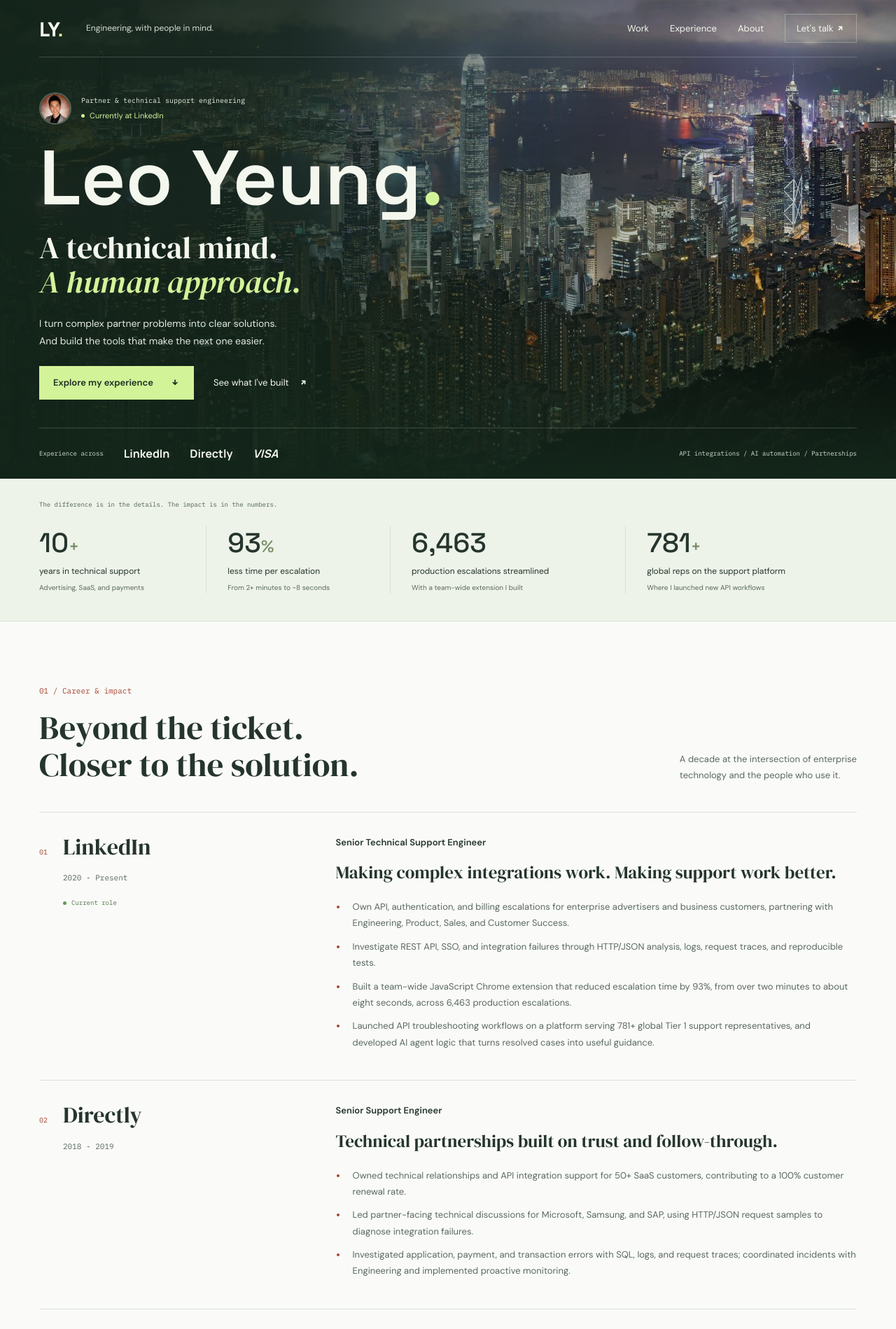
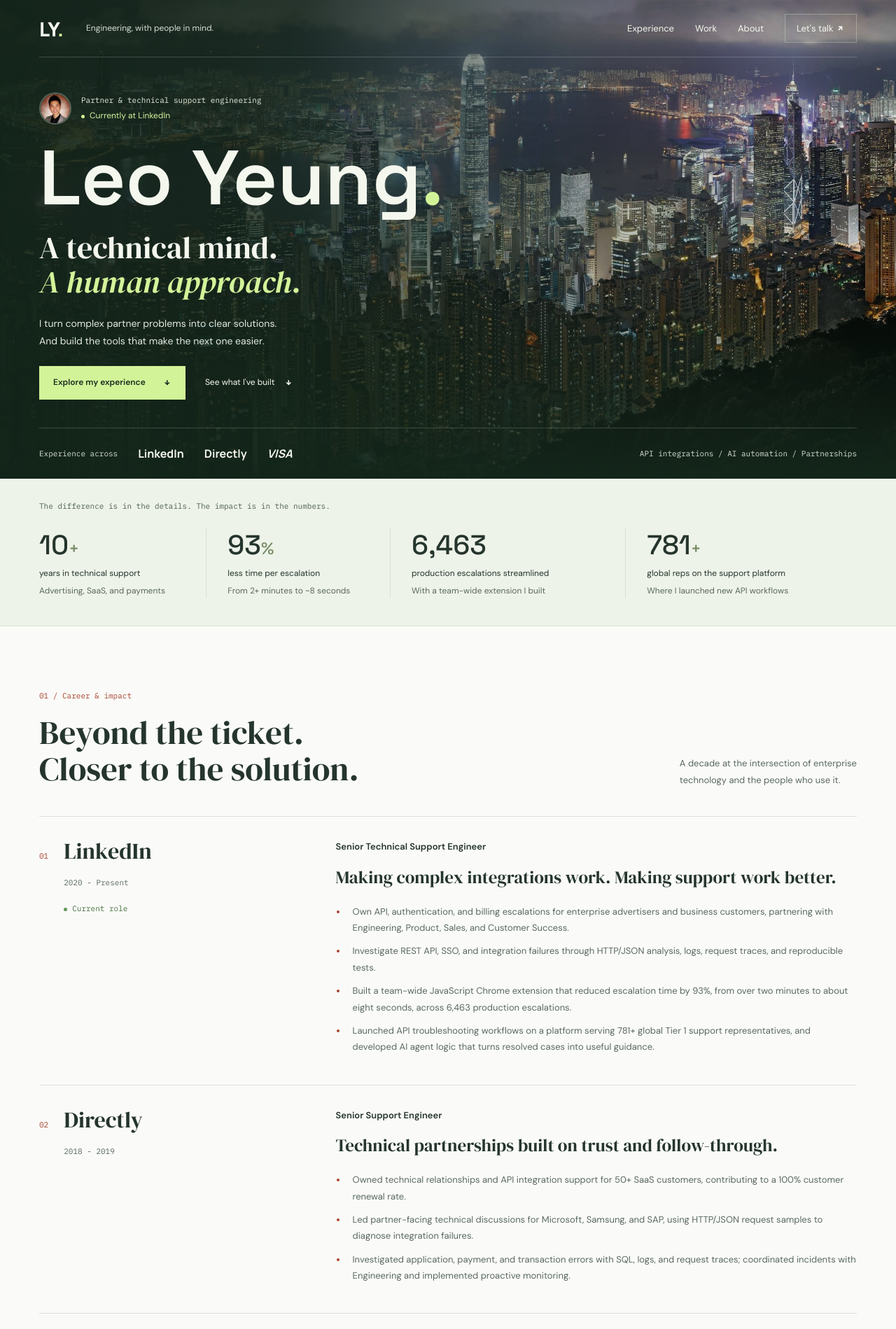
Before and after one commit to leokyeung/leokyeung.com, a PHP site: page / in a window 1280 px wide. Shown: the top 1899 px of the page at 70% size. Run offline with PHP 8.4, Linux system fonts and the light colour scheme.

Commit message:
Improve readability, nav order, and focus visibility

```diff
--- a/css/designs.css
+++ b/css/designs.css
@@ -635,7 +635,11 @@
 	body[data-design="hybrid"] .contact-row h2 { font-size: 31px; }
 	body[data-design="hybrid"] .section-heading h2 { font-size: 32px; }
 }
-@media (max-height: 700px) {
+/* Must stay after the breakpoints so these minimum sizes win. */
+body[data-design="hybrid"] .site-header { --accent: #d3f399; }
+body[data-design="hybrid"] .eyebrow, body[data-design="hybrid"] .section-kicker, body[data-design="hybrid"] .hybrid-intro .eyebrow, body[data-design="hybrid"] .hybrid-impact .section-kicker, body[data-design="hybrid"] .hybrid-companies > span, body[data-design="hybrid"] .hybrid-specialties, body[data-design="hybrid"] .current-role, body[data-design="hybrid"] .job-number, body[data-design="hybrid"] .project-visual-toolbar > span, body[data-design="hybrid"] .project-meta, body[data-design="hybrid"] .project-tags { font-size: 11px; }
+body[data-design="hybrid"] .hybrid-current, body[data-design="hybrid"] .metric small, body[data-design="hybrid"] .project-view-switcher button, body[data-design="hybrid"] .project-visual-caption, body[data-design="hybrid"] .project-features, body[data-design="hybrid"] .site-footer, body[data-design="hybrid"] .hero-hybrid .hero-actions { font-size: 12px; }
+body[data-design="hybrid"] .hybrid-companies { flex-wrap: wrap; }@media (max-height: 700px) {
 	.hero-hybrid { padding-top: 105px; }
 	.hero-hybrid h1 { font-size: 76px; margin-bottom: 14px; }
 	.hero-hybrid h2 { font-size: 35px; }
--- a/js/designs.js
+++ b/js/designs.js
@@ -75,7 +75,9 @@
 const actions = `<div class="hero-actions"><a class="primary-link" href="#work">Explore my work ${icon('arrow-down')}</a><a class="text-link" href="https://www.linkedin.com/in/leokyeung/" ${external}>LinkedIn ${icon('arrow-top-right')}</a></div>`;
 
 function header() {
-  return `<header class="site-header wrap"><a class="wordmark" href="#main" aria-label="Leo Yeung home">LY<span>.</span></a><span class="header-context">Engineering, with people in mind.</span><nav class="site-nav" aria-label="Main navigation"><a href="#work">Work</a><a href="#experience">Experience</a><a href="#about">About</a><a class="nav-contact" href="mailto:leoyeung99@gmail.com">Let's talk ${icon('arrow-top-right')}</a></nav><button class="menu-toggle" type="button" aria-label="Open navigation" aria-controls="mobile-menu" aria-expanded="false">${icon('navigation-menu')}</button><nav id="mobile-menu" class="mobile-menu" aria-label="Mobile navigation" hidden><a href="#work">Work</a><a href="#experience">Experience</a><a href="#about">About</a><a href="mailto:leoyeung99@gmail.com">Let's talk ${icon('arrow-top-right')}</a></nav></header>`;
+  const sections = design.id === 'hybrid' ? ['experience', 'work', 'about'] : ['work', 'experience', 'about'];
+  const links = sections.map(id => `<a href="#${id}">${id[0].toUpperCase()}${id.slice(1)}</a>`).join('');
+  return `<header class="site-header wrap"><a class="wordmark" href="#main" aria-label="Leo Yeung home">LY<span>.</span></a><span class="header-context">Engineering, with people in mind.</span><nav class="site-nav" aria-label="Main navigation">${links}<a class="nav-contact" href="mailto:leoyeung99@gmail.com">Let's talk ${icon('arrow-top-right')}</a></nav><button class="menu-toggle" type="button" aria-label="Open navigation" aria-controls="mobile-menu" aria-expanded="false">${icon('navigation-menu')}</button><nav id="mobile-menu" class="mobile-menu" aria-label="Mobile navigation" hidden>${links}<a href="mailto:leoyeung99@gmail.com">Let's talk ${icon('arrow-top-right')}</a></nav></header>`;
 }
 
 function hero() {
@@ -87,7 +89,7 @@
         <h1>Leo Yeung<span>.</span></h1>
         <h2>A technical mind.<br><em>A human approach.</em></h2>
         <p class="hybrid-hero-description">I turn complex partner problems into clear solutions.<br> And build the tools that make the next one easier.</p>
-        <div class="hero-actions"><a class="primary-link" href="#experience">Explore my experience ${icon('arrow-down')}</a><a class="text-link" href="#work">See what I've built ${icon('arrow-top-right')}</a></div>
+        <div class="hero-actions"><a class="primary-link" href="#experience">Explore my experience ${icon('arrow-down')}</a><a class="text-link" href="#work">See what I've built ${icon('arrow-down')}</a></div>
         <div class="hybrid-hero-footer"><div class="hybrid-companies"><span>Experience across</span><strong>LinkedIn</strong><strong>Directly</strong><strong>Visa</strong></div><span class="hybrid-specialties">API integrations / AI automation / Partnerships</span></div>
       </div>
     </section>`;
```
